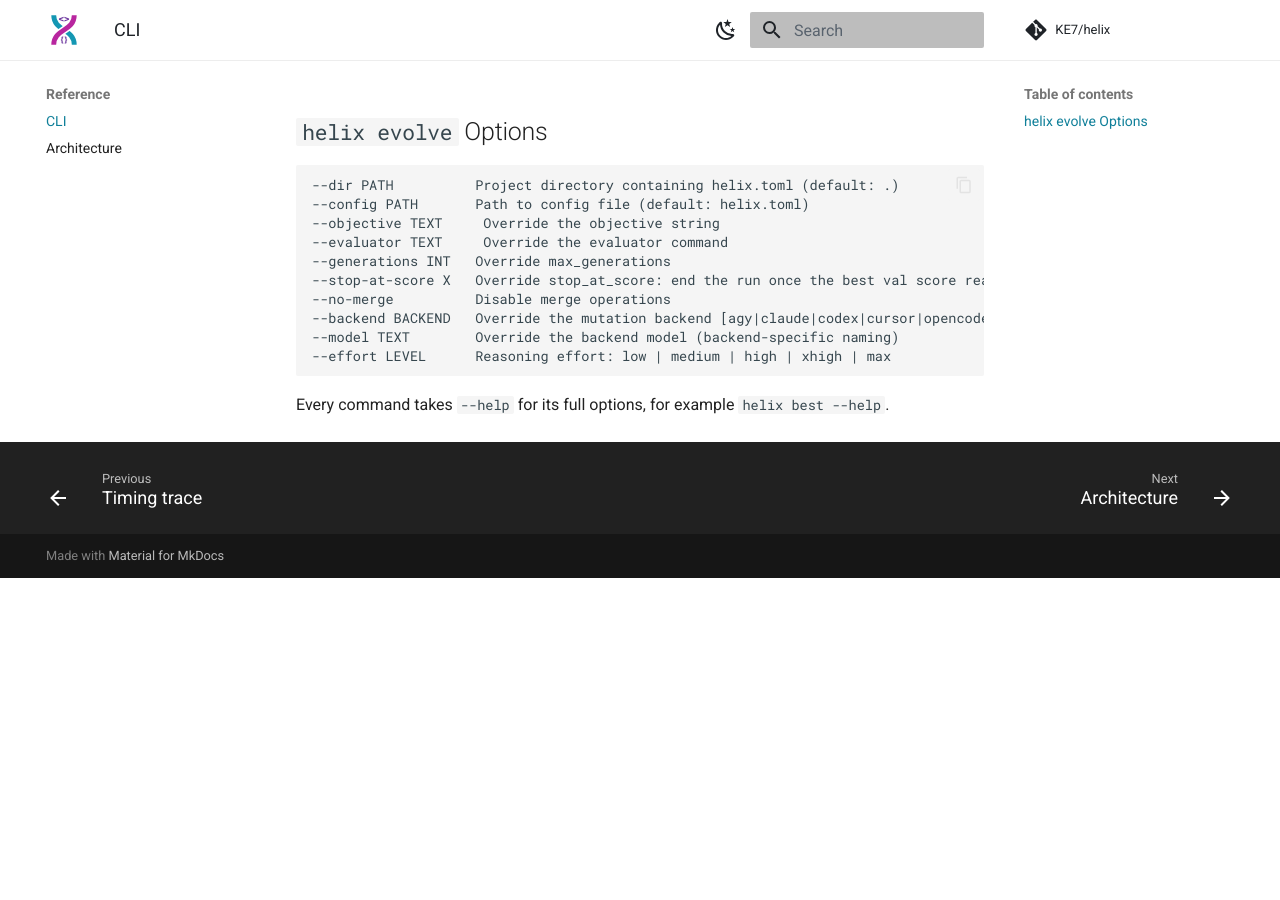
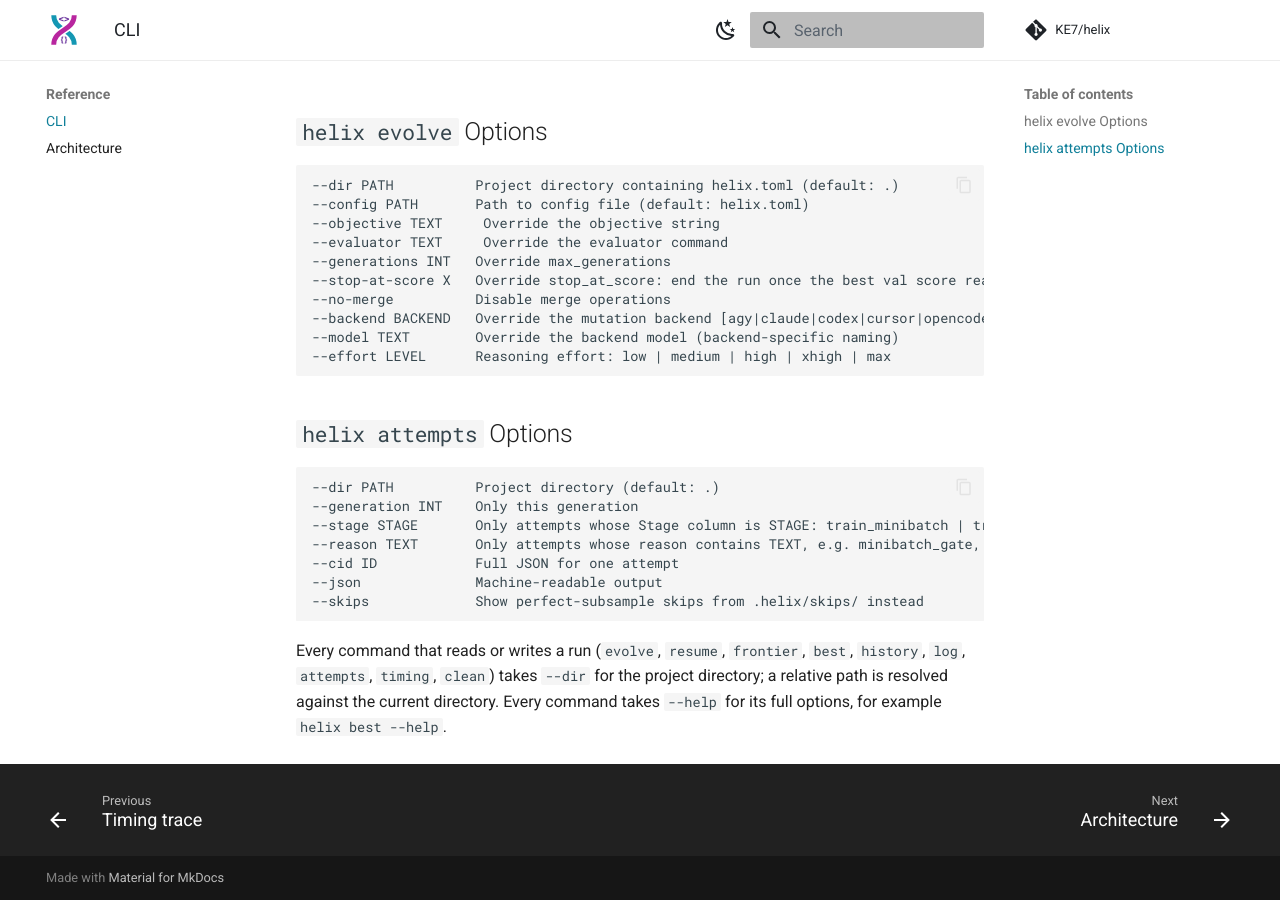
Before and after one commit to KE7/helix, an MkDocs documentation site: the page built from docs/reference/cli.md, in a window 1280 px wide and 900 px high, scrolled down 923 px. Built offline with MkDocs 1.6.1 and Material for MkDocs 9.7.7, drawn with Linux system fonts in a browser that asks for light colours; comment, search, counter and statistics services are not loaded; before the commit the page ends 1501 px from its top, so only the background shows below that.

Commit message:
fix(cli): resolve --dir; give attempts --dir and a stage filter on stage
Every --dir now shares one click.Path type with resolve_path=True: a
relative root was handed to subprocesses running in the project, so the
seed worktree landed at <dir>/<dir>/.helix/worktrees/g0-s0.

helix attempts takes --dir like the other commands (--path is kept as a
hidden alias), and --stage filters on attempt.stage, the value its Stage
column shows, instead of attempt.reason; --reason already filters reasons.

Co-Authored-By: Claude Opus 5.5 <noreply@anthropic.com>

````diff
--- a/docs/reference/cli.md
+++ b/docs/reference/cli.md
@@ -32,4 +32,20 @@
 --effort LEVEL      Reasoning effort: low | medium | high | xhigh | max
 ```
 
-Every command takes `--help` for its full options, for example `helix best --help`.
+## `helix attempts` Options
+
+```
+--dir PATH          Project directory (default: .)
+--generation INT    Only this generation
+--stage STAGE       Only attempts whose Stage column is STAGE: train_minibatch | train | val_stage
+--reason TEXT       Only attempts whose reason contains TEXT, e.g. minibatch_gate, duplicate_child
+--cid ID            Full JSON for one attempt
+--json              Machine-readable output
+--skips             Show perfect-subsample skips from .helix/skips/ instead
+```
+
+Every command that reads or writes a run (`evolve`, `resume`, `frontier`,
+`best`, `history`, `log`, `attempts`, `timing`, `clean`) takes `--dir` for
+the project directory; a relative path is resolved against the current
+directory. Every command takes `--help` for its full options, for example
+`helix best --help`.
````
Also changed, not shown: CHANGELOG.md (+11 -0 lines), 3 other files.
